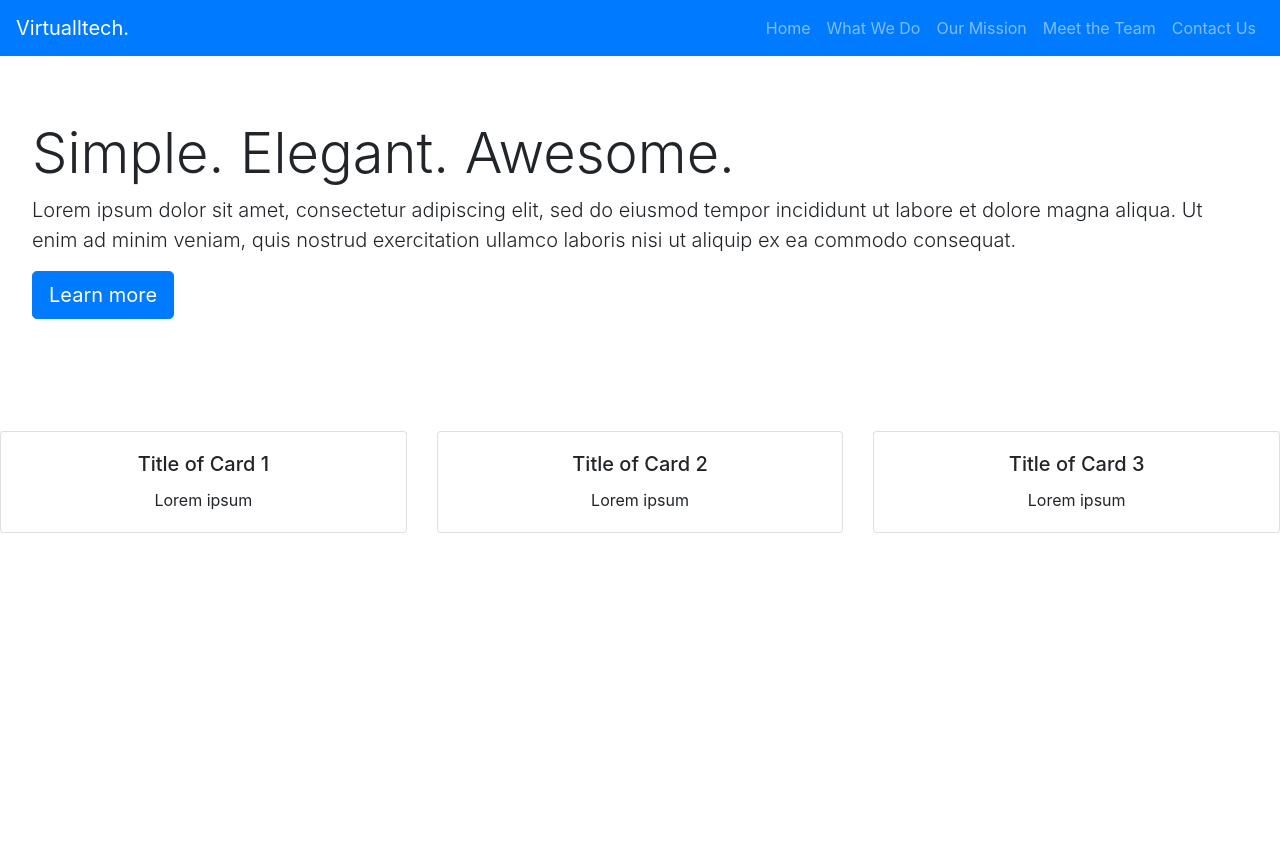
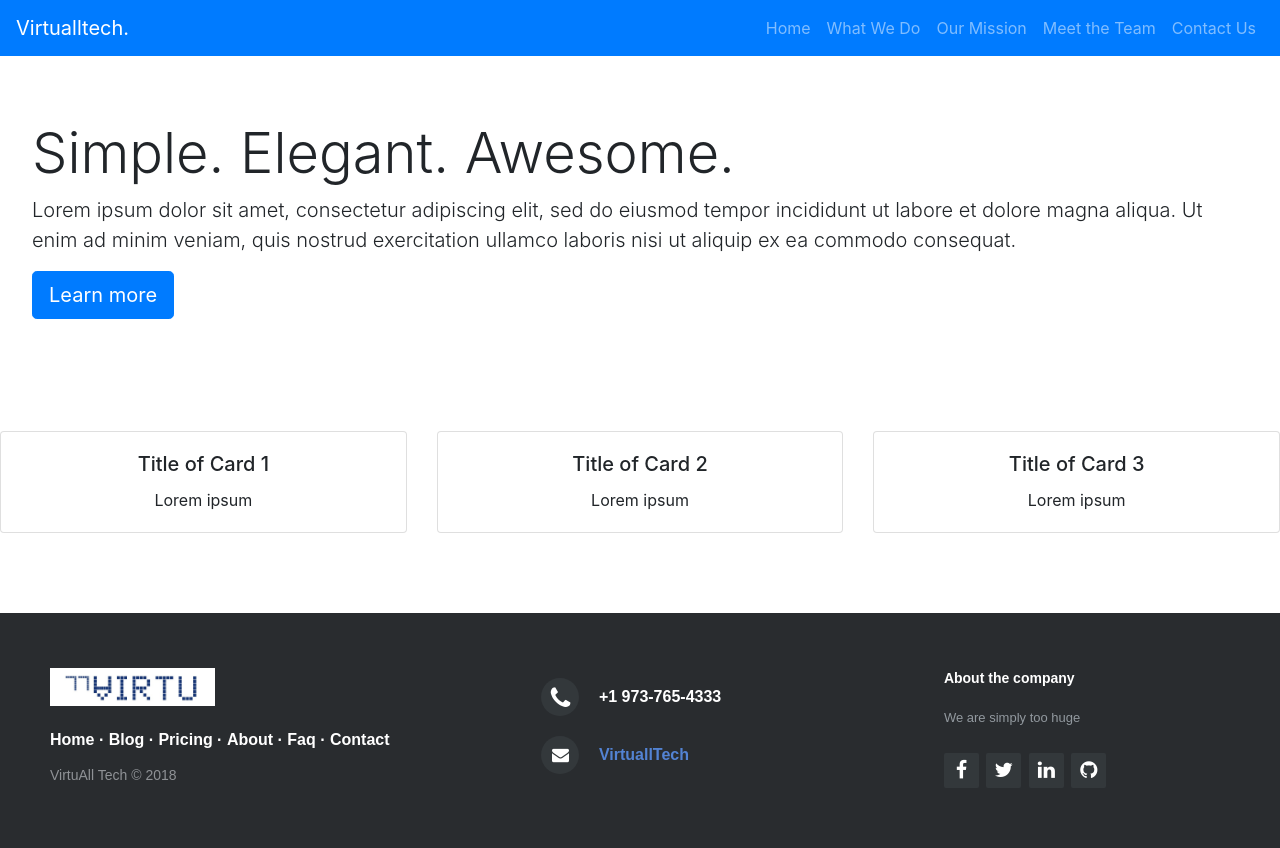
Before and after one commit to jonathonasmith/Virtualltech-Bootstrap, a website: page src/index.html in a window 1280 px wide. Before the commit the page ends 800 px from the top, so only its background shows below. Drawn offline with Linux system fonts and the light colour scheme.

Commit message:
footer
added footer

```diff
--- /dev/null
+++ b/src/css/footer-distributed-with-address-and-phones.css
@@ -0,0 +1,168 @@
+.footer-distributed{
+	background-color: #292c2f;
+	box-shadow: 0 1px 1px 0 rgba(0, 0, 0, 0.12);
+	box-sizing: border-box;
+	width: 100%;
+	text-align: left;
+	font: bold 16px sans-serif;
+
+	padding: 55px 50px;
+	margin-top: 80px;
+}
+
+.footer-distributed .footer-left,
+.footer-distributed .footer-center,
+.footer-distributed .footer-right{
+	display: inline-block;
+	vertical-align: top;
+}
+
+/* Footer left */
+
+.footer-distributed .footer-left{
+	width: 40%;
+}
+
+/* The company logo */
+
+.footer-distributed h3{
+	color:  #ffffff;
+	font: normal 36px 'Cookie', cursive;
+	margin: 0;
+}
+
+.footer-distributed h3 span{
+	color:  #5383d3;
+}
+
+/* Footer links */
+
+.footer-distributed .footer-links{
+	color:  #ffffff;
+	margin: 20px 0 12px;
+	padding: 0;
+}
+
+.footer-distributed .footer-links a{
+	display:inline-block;
+	line-height: 1.8;
+	text-decoration: none;
+	color:  inherit;
+}
+
+.footer-distributed .footer-company-name{
+	color:  #8f9296;
+	font-size: 14px;
+	font-weight: normal;
+	margin: 0;
+}
+
+/* Footer Center */
+
+.footer-distributed .footer-center{
+	width: 35%;
+}
+
+.footer-distributed .footer-center i{
+	background-color:  #33383b;
+	color: #ffffff;
+	font-size: 25px;
+	width: 38px;
+	height: 38px;
+	border-radius: 50%;
+	text-align: center;
+	line-height: 42px;
+	margin: 10px 15px;
+	vertical-align: middle;
+}
+
+.footer-distributed .footer-center i.fa-envelope{
+	font-size: 17px;
+	line-height: 38px;
+}
+
+.footer-distributed .footer-center p{
+	display: inline-block;
+	color: #ffffff;
+	vertical-align: middle;
+	margin:0;
+}
+
+.footer-distributed .footer-center p span{
+	display:block;
+	font-weight: normal;
+	font-size:14px;
+	line-height:2;
+}
+
+.footer-distributed .footer-center p a{
+	color:  #5383d3;
+	text-decoration: none;;
+}
+
+
+/* Footer Right */
+
+.footer-distributed .footer-right{
+	width: 20%;
+}
+
+.footer-distributed .footer-company-about{
+	line-height: 20px;
+	color:  #92999f;
+	font-size: 13px;
+	font-weight: normal;
+	margin: 0;
+}
+
+.footer-distributed .footer-company-about span{
+	display: block;
+	color:  #ffffff;
+	font-size: 14px;
+	font-weight: bold;
+	margin-bottom: 20px;
+}
+
+.footer-distributed .footer-icons{
+	margin-top: 25px;
+}
+
+.footer-distributed .footer-icons a{
+	display: inline-block;
+	width: 35px;
+	height: 35px;
+	cursor: pointer;
+	background-color:  #33383b;
+	border-radius: 2px;
+
+	font-size: 20px;
+	color: #ffffff;
+	text-align: center;
+	line-height: 35px;
+
+	margin-right: 3px;
+	margin-bottom: 5px;
+}
+
+/* If you don't want the footer to be responsive, remove these media queries */
+
+@media (max-width: 880px) {
+
+	.footer-distributed{
+		font: bold 14px sans-serif;
+	}
+
+	.footer-distributed .footer-left,
+	.footer-distributed .footer-center,
+	.footer-distributed .footer-right{
+		display: block;
+		width: 100%;
+		margin-bottom: 40px;
+		text-align: center;
+	}
+
+	.footer-distributed .footer-center i{
+		margin-left: 0;
+	}
+
+}
--- a/src/index.html
+++ b/src/index.html
@@ -3,12 +3,12 @@
     <head>
         <title>Virtualltech.</title>
         <meta http-equiv="x-ua-compatible" content="ie=edge">
-	    <meta name="viewport" content="width=device-width, initial-scale=1.0" />
-
+	      <meta name="viewport" content="width=device-width, initial-scale=1.0" />
         <link rel="stylesheet" href="https://fonts.googleapis.com/css?family=Raleway:400,800">
         <link rel='stylesheet' href="https://maxcdn.bootstrapcdn.com/font-awesome/4.7.0/css/font-awesome.min.css">
-        <link rel="stylesheet" href="/css/bootstrap.css">
-        <link rel="stylesheet" href="/css/styles.css">
+        <link rel="stylesheet" href="css/bootstrap.css">
+        <link rel="stylesheet" href="css/styles.css">
+        <link rel="stylesheet" href="css/footer-distributed-with-address-and-phones.css">
     </head>
     <body>
 
@@ -78,11 +78,65 @@
             </div>
             </div>
         </div>
+<!-- Beginning of footer -->
+  <footer class="footer-distributed">
 
+			<div class="footer-left">
+
+				<div><img src="img/logo.jpg" width=35% height=35%""/></div>
+
+				<p class="footer-links">
+					<a href="#">Home</a>
+					·
+					<a href="#">Blog</a>
+					·
+					<a href="#">Pricing</a>
+					·
+					<a href="#">About</a>
+					·
+					<a href="#">Faq</a>
+					·
+					<a href="#">Contact</a>
+				</p>
+
+				<p class="footer-company-name">VirtuAll Tech &copy; 2018</p>
+			</div>
+
+			<div class="footer-center">
+
+				<div>
+					<i class="fa fa-phone"></i>
+					<p>+1 973-765-4333</p>
+				</div>
+
+				<div>
+					<i class="fa fa-envelope"></i>
+					<p><a href="mailto:support@virtualltech.com">VirtuallTech</a></p>
+				</div>
+			</div>
+			<div class="footer-right">
+
+				<p class="footer-company-about">
+					<span>About the company</span>
+					We are simply too huge
+				</p>
+				<div class="footer-icons">
+					<a href="#"><i class="fa fa-facebook"></i></a>
+					<a href="#"><i class="fa fa-twitter"></i></a>
+					<a href="#"><i class="fa fa-linkedin"></i></a>
+					<a href="#"><i class="fa fa-github"></i></a>
+				</div>
+			</div>
+		</footer>
+    <!-- End of footer -->
+
+
+        <!-- Scripts -->
         <script src="/js/jquery.min.js"></script>
         <script src="/js/popper.min.js"></script>
         <script src="/js/bootstrap.min.js"></script>
 
 
     </body>
+
 </html>
```
Also changed, not shown: src/img/logo.jpg (added).
